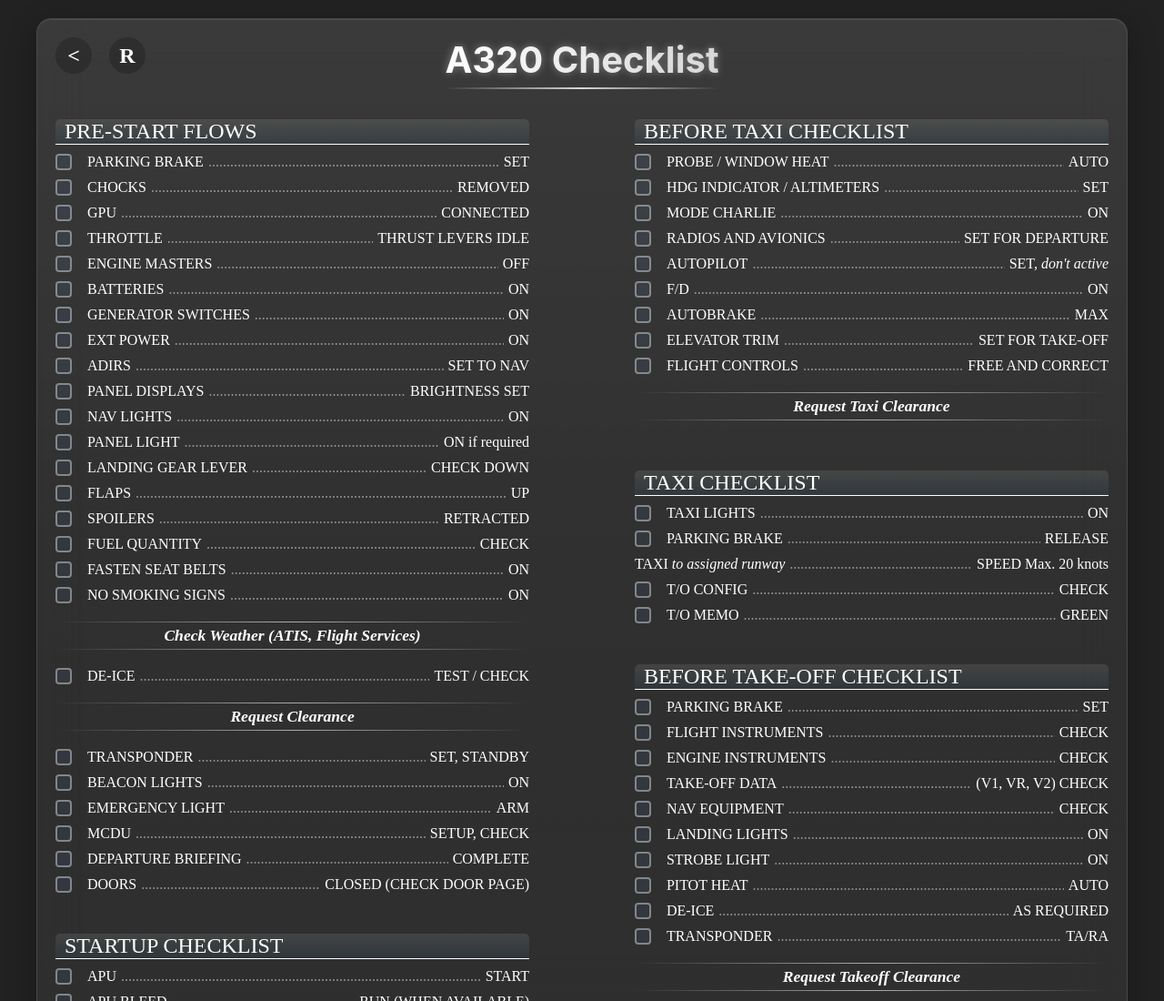
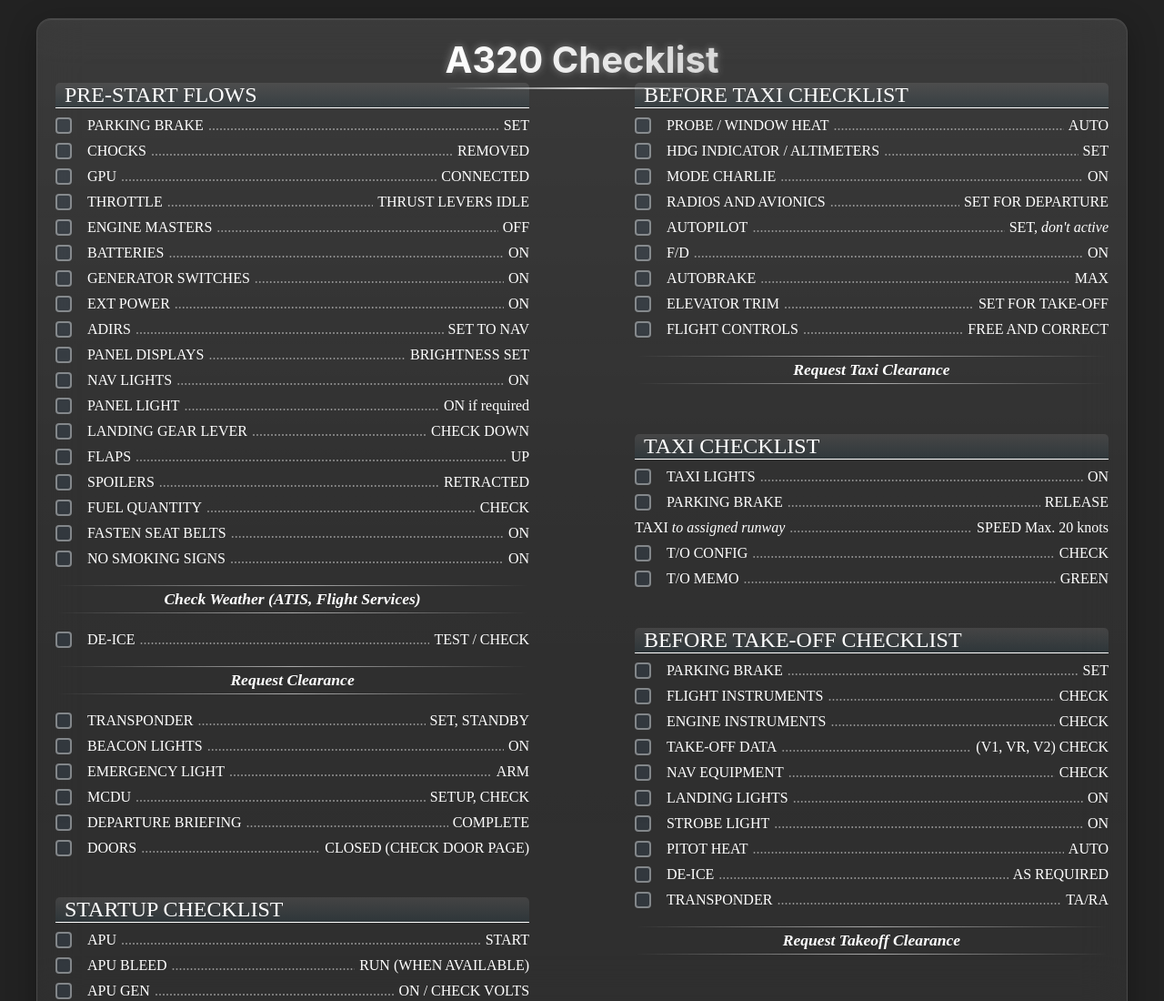
Before and after one commit to 1Faustt1/1Faustt1.github.io, a plain HTML site: page pages/checklist-a320.html in a window 1280 px wide. Shown: the top 1100 px of the page at 91% size. Drawn offline with Linux system fonts and the light colour scheme.

Commit message:
Remove last update

```diff
--- a/pages/checklist-a320.html
+++ b/pages/checklist-a320.html
@@ -14,8 +14,6 @@
 <body>
     <div class="checklist">
         <form class="checklist__content">
-            <a class="checklist__page-btn" href="index.html"><</a>
-            <a class="checklist__page-btn" href="checklist-a320.html">R</a>
             <h1 class="checklist__title">A320 Checklist</h1>
             <div class="checklist__container">
                 <div class="checklist__container-left">
--- a/styles/checklist-a320.scss
+++ b/styles/checklist-a320.scss
@@ -20,29 +20,6 @@
     background: #222222;
     padding: 20px;
     position: relative;
-
-    &__page-btn {
-        display: inline-block;
-        box-sizing: border-box;
-        border: none;
-        background-color: #222222;
-        border-radius: 30px;
-        width: 40px;
-        height: 40px;
-        line-height: 40px;
-        cursor: pointer;
-        color: #fff;
-        font-size: 24px;
-        font-weight: bold;
-        text-decoration: none;
-        text-align: center;
-        transition: 0.2s;
-        margin-right: 15px;
-
-        &:hover {
-            transform: scale(1.05);
-        }
-    }
 
     &__content {
         max-width: 1200px;
```
Also changed, not shown: styles/checklist-a320.css, 1 other file.
